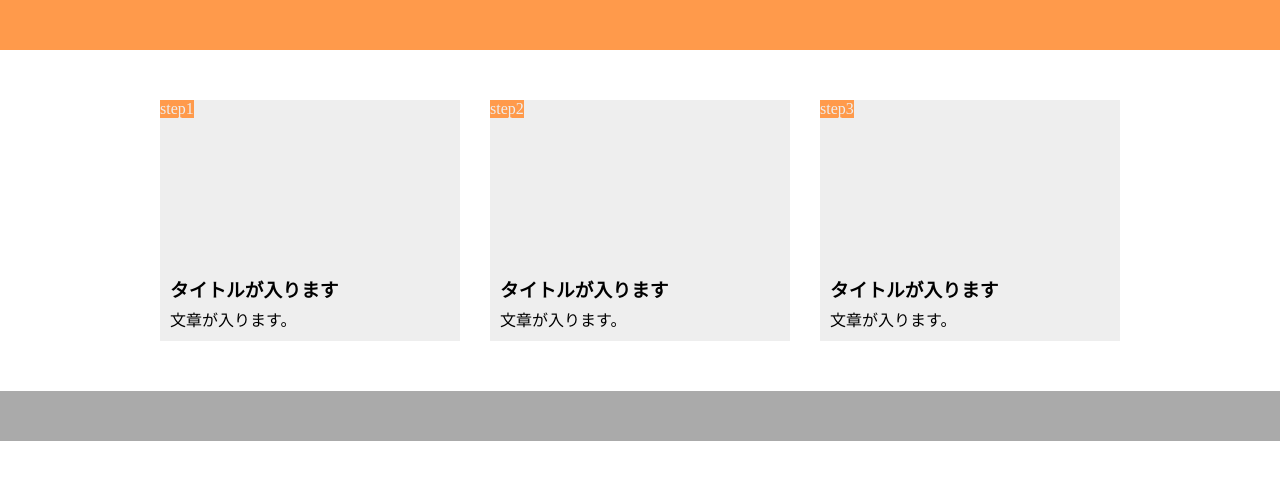
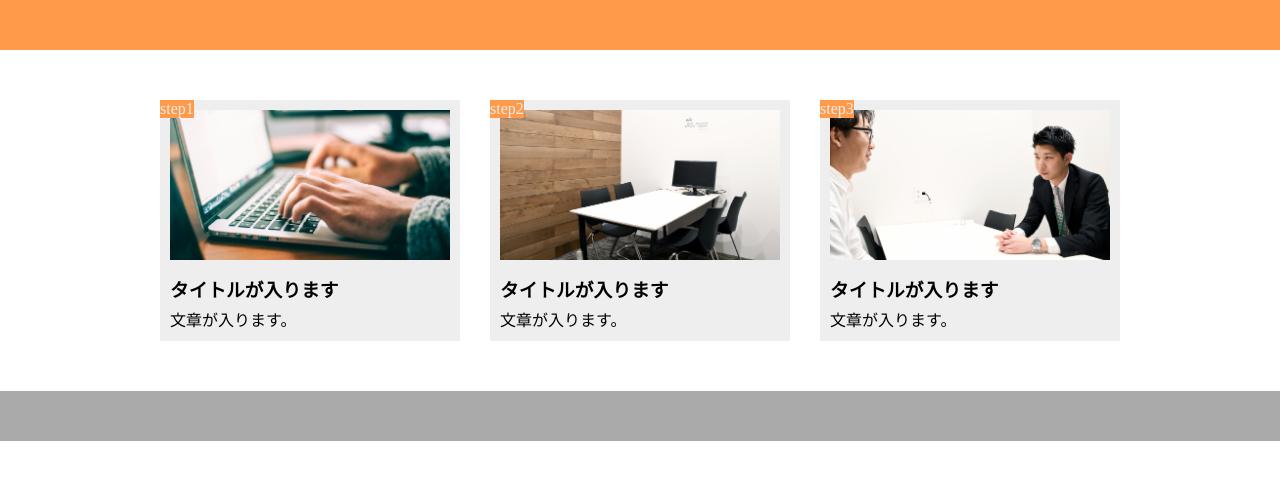
Before and after one commit to yoosu313/task1, a plain HTML site: page index.html in a window 1280 px wide. Drawn offline with Linux system fonts and the light colour scheme.

Commit message:
[add]imgfile

```diff
--- a/index.html
+++ b/index.html
@@ -4,7 +4,7 @@
     <meta charset="UTF-8" />
     <meta name="viewport" content="width=device-width, initial-scale=1.0"/>
     <link rel="stylesheet" href="style.css" />
-    <title>９章演習問題</title>
+    <title>task1</title>
   </head>
   <body>
     <header></header>
--- a/style.css
+++ b/style.css
@@ -38,21 +38,21 @@ main {
 
 .flow-image1 {
   height: 150px;
-  background-image: url(chapter9_exercise/img/flow01.png);
+  background-image: url(img/flow01.png);
   background-size: cover;
   background-position: bottom;
 }
 
 .flow-image2 {
   height: 150px;
-  background-image: url(chapter9_exercise/img/flow02.png);
+  background-image: url(img/flow02.png);
   background-size: cover;
   background-position: bottom;
 }
 
 .flow-image3 {
   height: 150px;
-  background-image: url(chapter9_exercise/img/flow03.png);
+  background-image: url(img/flow03.png);
   background-size: cover;
   background-position: bottom;
 }
@@ -76,9 +76,10 @@ footer {
   .flow-box {
     width: 90%;
     margin: 0 auto 20px;
-    padding: 3%;
   }
 
   .flow-box:last-child {
   margin-right: auto;
+  }
+
 }
```
Also changed, not shown: img/flow01.png (added), img/flow02.png (added), img/flow03.png (added).
